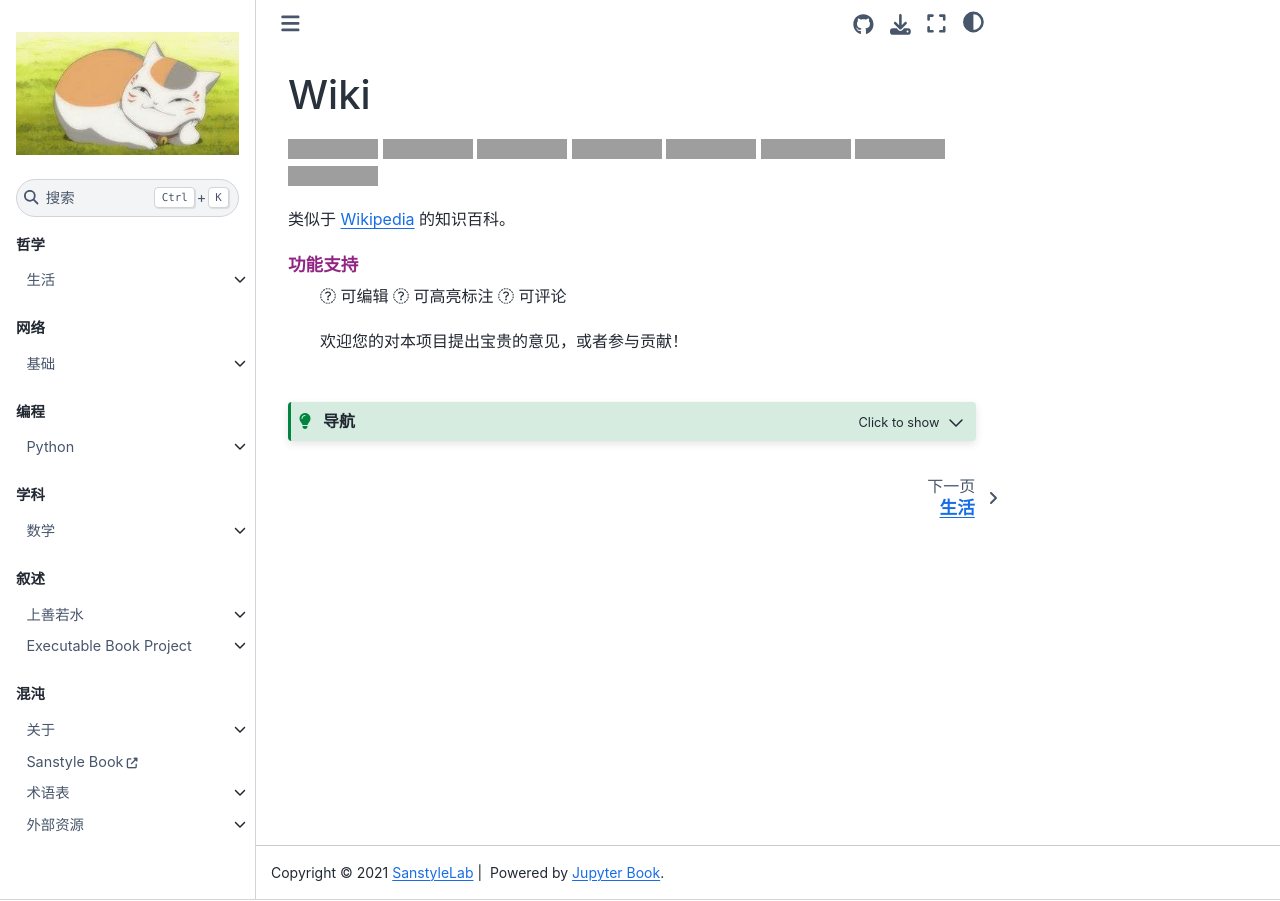
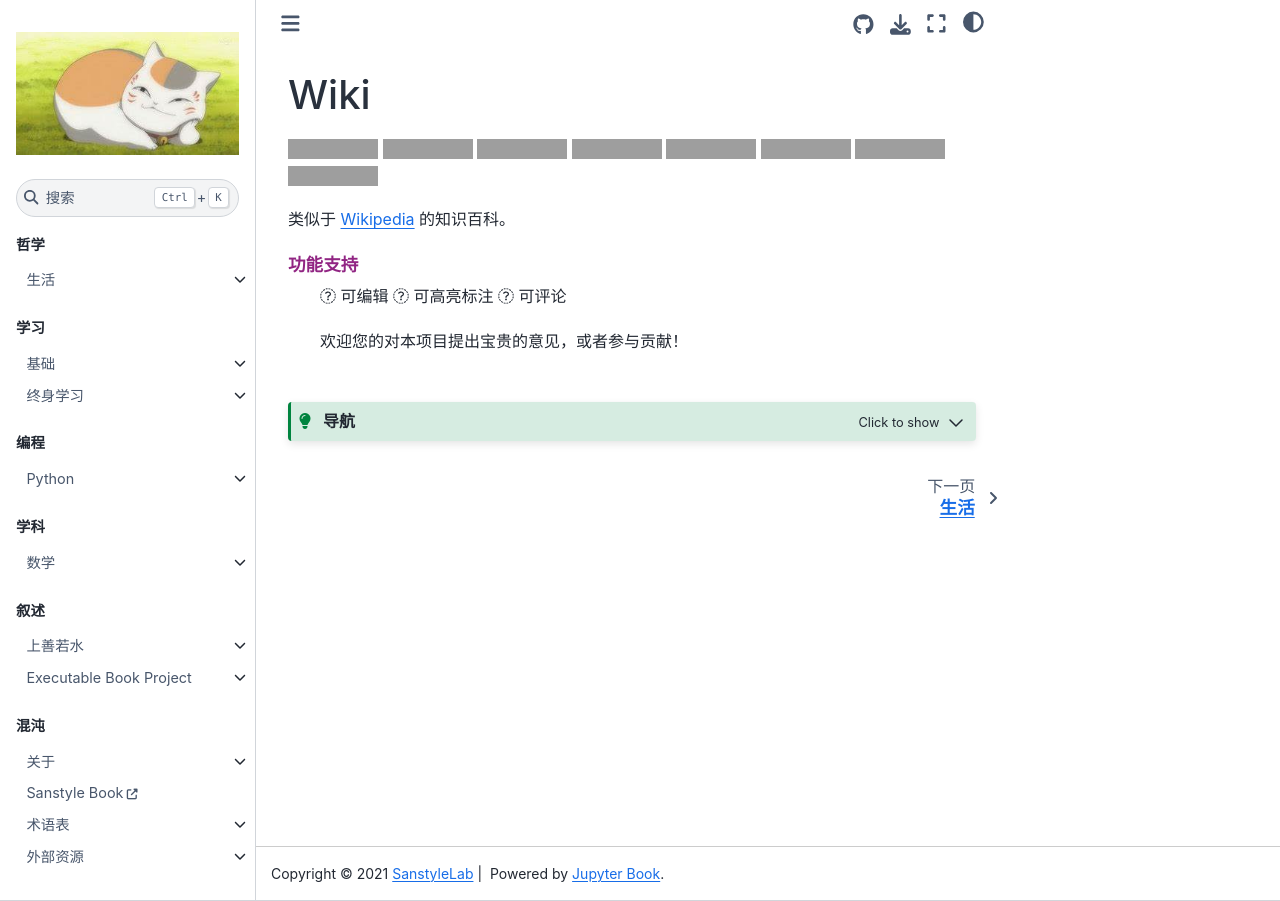
Before and after one commit to xinetzone/wiki, a Jupyter Book: the page built from README.md, in a window 1280 px wide. Built offline with Jupyter Book 1.0.4 settings and Sphinx 7.4.7 and the Sphinx Book theme 1.1.4, drawn with Linux system fonts in a browser that asks for light colours; grey boxes are pictures that could not be loaded.

Commit message:
new file:   study/information-literacy.md

```diff
--- a/_toc.yml
+++ b/_toc.yml
@@ -7,11 +7,14 @@ parts:
     sections:
     - glob: life/**
 
-- caption: 网络
+- caption: 学习
   chapters:
   - file: web/index
     sections:
     - glob: web/**
+  - file: study/index
+    sections:
+    - glob: study/**
 
 - caption: 编程
   chapters:
--- /dev/null
+++ b/study/index.md
@@ -0,0 +1 @@
+# 终身学习
```
Also changed, not shown: study/information-literacy.md (added, +11 -0 lines).
